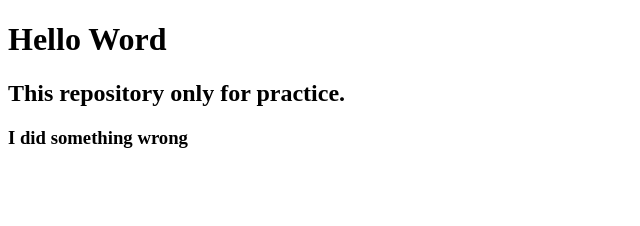
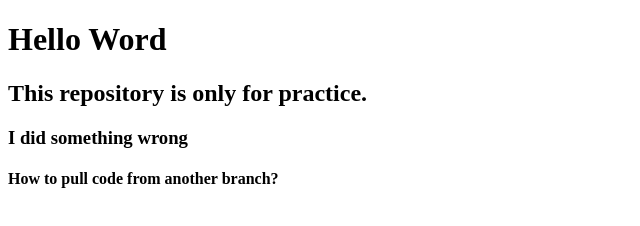
Before and after one commit to arifulmrislam/MasterGit-and-Github---Beginner-to-Expert, a plain HTML site: page index.html in a window 1280 px wide. Shown: the whole page, without its empty margins (0-640 px from the left). Drawn offline with Linux system fonts and the light colour scheme.

Commit message:
Update index.html

```diff
--- a/index.html
+++ b/index.html
@@ -7,7 +7,8 @@
 </head>
 <body>
     <h1>Hello Word</h1>
-    <h2>This repository only for practice.</h2>
+    <h2>This repository is only for practice.</h2>
     <h3>I did something wrong</h3>
+    <h4>How to pull code from another branch?</h4>
 </body>
 </html>
```
